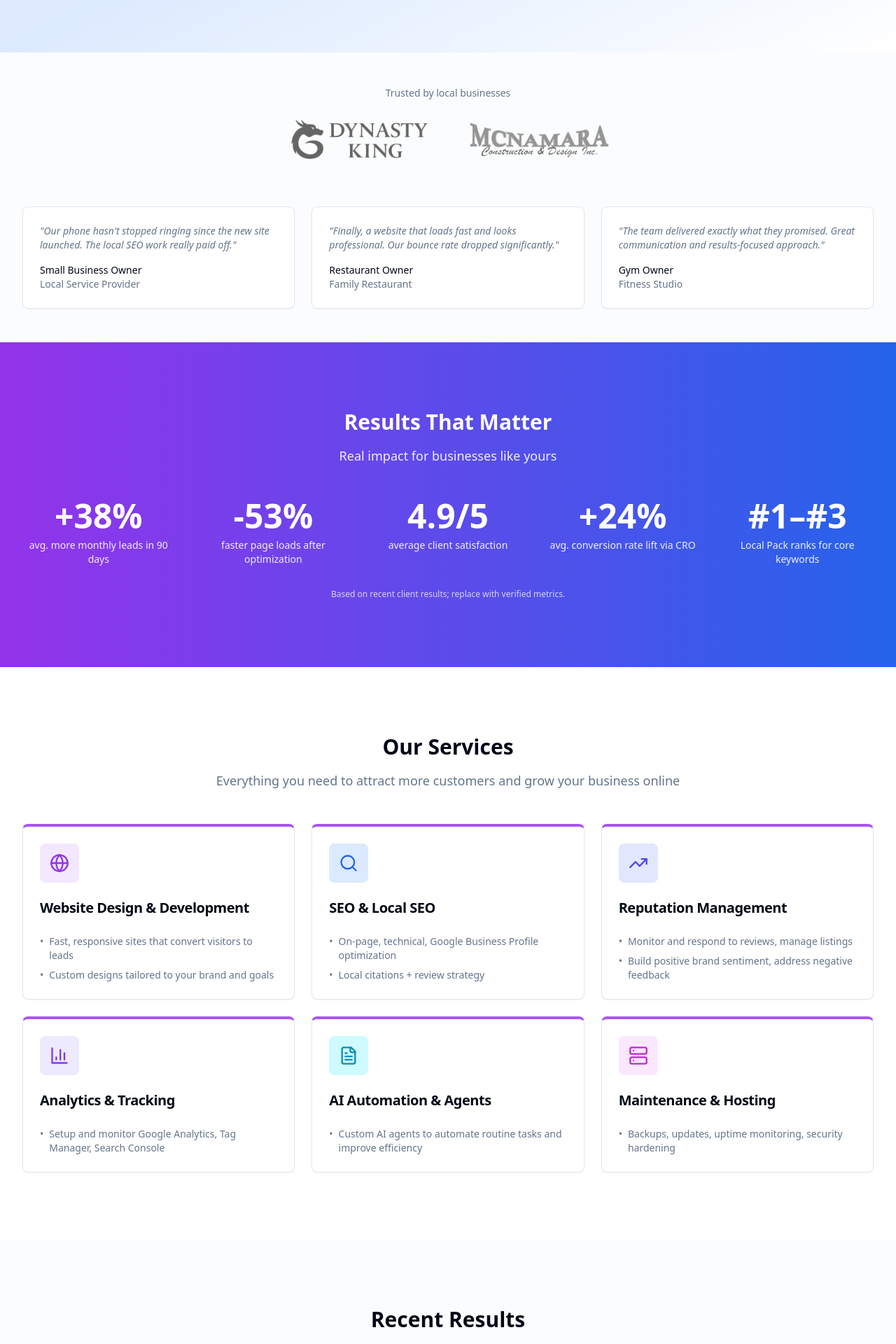
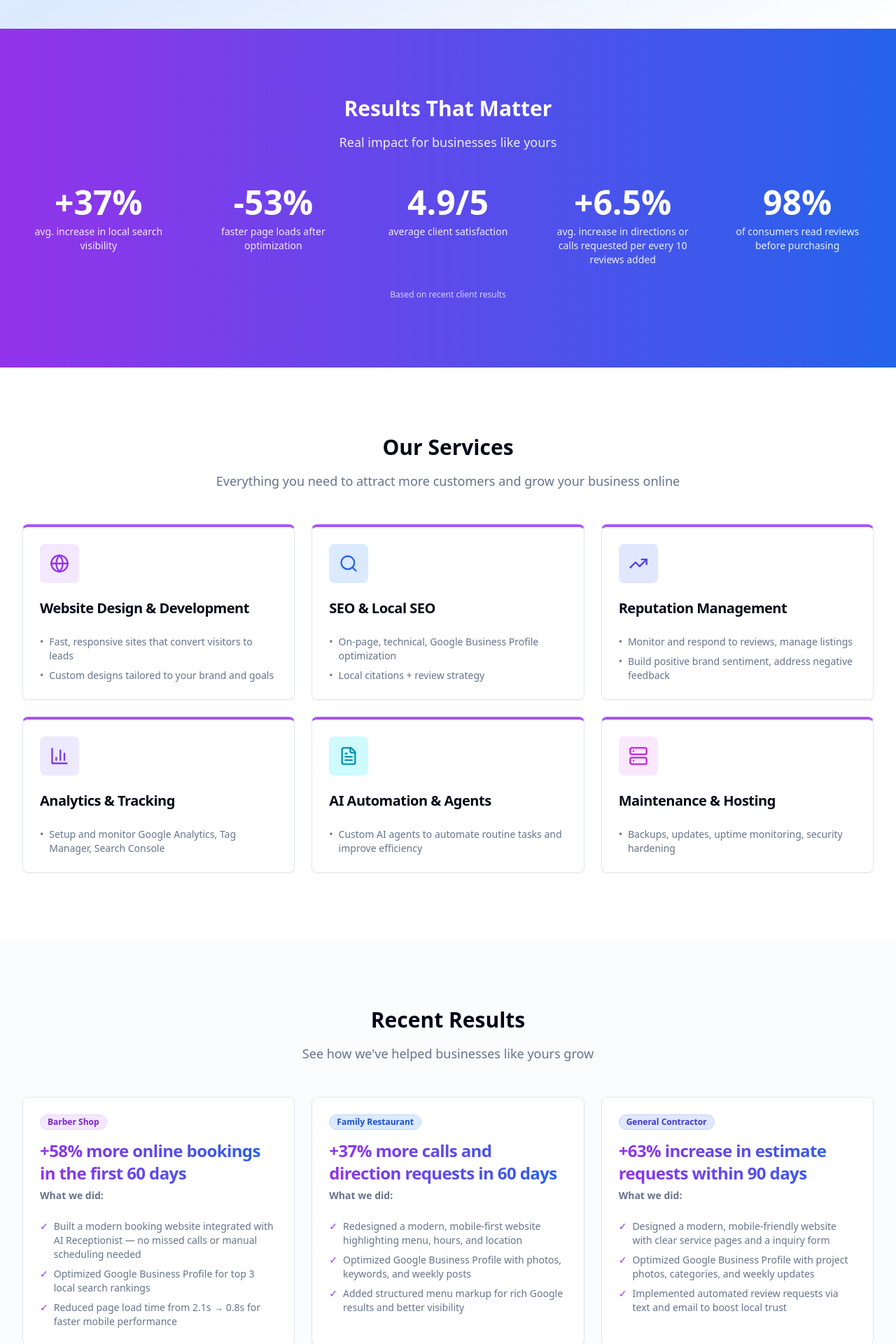
Before and after one commit to lukegrady1/agency, a React (Vite) app: page / in a window 1280 px wide. Shown: the part 640-2560 px from the top of the page at 70% size. Built offline with nearby package versions, Linux system fonts and the light colour scheme; no server answers.

Commit message:
edits to placeholder values

```diff
--- a/src/components/Hero.tsx
+++ b/src/components/Hero.tsx
@@ -41,7 +41,7 @@ export function Hero() {
           </div>
 
           {/* Trust Badges */}
-          <div className="flex flex-wrap justify-center gap-4 text-sm">
+          {/* <div className="flex flex-wrap justify-center gap-4 text-sm">
             <Badge variant="secondary" className="gap-2 px-4 py-2">
               <Smartphone className="h-4 w-4" />
               Mobile-first
@@ -54,7 +54,7 @@ export function Hero() {
               <FileCheck className="h-4 w-4" />
               No long-term contracts
             </Badge>
-          </div>
+          </div> */}
         </div>
       </Container>
     </section>
--- a/src/components/SocialProof.tsx
+++ b/src/components/SocialProof.tsx
@@ -2,71 +2,71 @@ import { Container } from "./Container";
 
 export function SocialProof() {
   // Client logos
-  const logos = [
-    { src: `${import.meta.env.BASE_URL}Dynasty_King.png`, alt: "Dynasty King" },
-    { src: `${import.meta.env.BASE_URL}mcnamara_construction_logo.jpg`, alt: "McNamara Construction" },
-  ];
+  // const logos = [
+  //   { src: `${import.meta.env.BASE_URL}Dynasty_King.png`, alt: "Dynasty King" },
+  //   { src: `${import.meta.env.BASE_URL}mcnamara_construction_logo.jpg`, alt: "McNamara Construction" },
+  // ];
 
-  const testimonials = [
-    {
-      quote: "Our phone hasn't stopped ringing since the new site launched. The local SEO work really paid off.",
-      author: "Small Business Owner",
-      business: "Local Service Provider",
-    },
-    {
-      quote: "Finally, a website that loads fast and looks professional. Our bounce rate dropped significantly.",
-      author: "Restaurant Owner",
-      business: "Family Restaurant",
-    },
-    {
-      quote: "The team delivered exactly what they promised. Great communication and results-focused approach.",
-      author: "Gym Owner",
-      business: "Fitness Studio",
-    },
-  ];
+  // const testimonials = [
+  //   {
+  //     quote: "Our phone hasn't stopped ringing since the new site launched. The local SEO work really paid off.",
+  //     author: "Small Business Owner",
+  //     business: "Local Service Provider",
+  //   },
+  //   {
+  //     quote: "Finally, a website that loads fast and looks professional. Our bounce rate dropped significantly.",
+  //     author: "Restaurant Owner",
+  //     business: "Family Restaurant",
+  //   },
+  //   {
+  //     quote: "The team delivered exactly what they promised. Great communication and results-focused approach.",
+  //     author: "Gym Owner",
+  //     business: "Fitness Studio",
+  //   },
+  // ];
 
-  return (
-    <section className="py-12 bg-muted/30">
-      <Container>
-        {/* Logo Bar */}
-        <div className="mb-16">
-          <p className="text-center text-sm font-medium text-muted-foreground mb-6">
-            Trusted by local businesses
-          </p>
-          <div className="flex flex-wrap justify-center items-center gap-8 md:gap-12">
-            {logos.map((logo, index) => (
-              <div
-                key={index}
-                className="grayscale opacity-60 hover:opacity-80 hover:grayscale-0 transition-all duration-300"
-              >
-                <img
-                  src={logo.src}
-                  alt={logo.alt}
-                  className="h-12 md:h-16 w-auto object-contain"
-                />
-              </div>
-            ))}
-          </div>
-        </div>
+  // return (
+  //   <section className="py-12 bg-muted/30">
+  //     <Container>
+  //       {/* Logo Bar */}
+  //       <div className="mb-16">
+  //         <p className="text-center text-sm font-medium text-muted-foreground mb-6">
+  //           Trusted by local businesses
+  //         </p>
+  //         <div className="flex flex-wrap justify-center items-center gap-8 md:gap-12">
+  //           {logos.map((logo, index) => (
+  //             <div
+  //               key={index}
+  //               className="grayscale opacity-60 hover:opacity-80 hover:grayscale-0 transition-all duration-300"
+  //             >
+  //               <img
+  //                 src={logo.src}
+  //                 alt={logo.alt}
+  //                 className="h-12 md:h-16 w-auto object-contain"
+  //               />
+  //             </div>
+  //           ))}
+  //         </div>
+  //       </div>
 
-        {/* Testimonials */}
-        <div className="grid grid-cols-1 md:grid-cols-3 gap-6">
-          {testimonials.map((testimonial, index) => (
-            <div
-              key={index}
-              className="bg-card p-6 rounded-lg border shadow-sm"
-            >
-              <p className="text-sm mb-4 italic text-muted-foreground">
-                "{testimonial.quote}"
-              </p>
-              <div className="text-sm">
-                <p className="font-medium">{testimonial.author}</p>
-                <p className="text-muted-foreground">{testimonial.business}</p>
-              </div>
-            </div>
-          ))}
-        </div>
-      </Container>
-    </section>
-  );
+  //       {/* Testimonials */}
+  //       <div className="grid grid-cols-1 md:grid-cols-3 gap-6">
+  //         {testimonials.map((testimonial, index) => (
+  //           <div
+  //             key={index}
+  //             className="bg-card p-6 rounded-lg border shadow-sm"
+  //           >
+  //             <p className="text-sm mb-4 italic text-muted-foreground">
+  //               "{testimonial.quote}"
+  //             </p>
+  //             <div className="text-sm">
+  //               <p className="font-medium">{testimonial.author}</p>
+  //               <p className="text-muted-foreground">{testimonial.business}</p>
+  //             </div>
+  //           </div>
+  //         ))}
+  //       </div>
+  //     </Container>
+  //   </section>
+  // );
 }
--- a/src/data/cases.ts
+++ b/src/data/cases.ts
@@ -6,30 +6,30 @@ export interface CaseSnippet {
 
 export const cases: CaseSnippet[] = [
   {
-    businessType: "HVAC Contractor",
-    result: "+42% qualified calls in 60 days",
+    businessType: "Barber Shop",
+    result: "+58% more online bookings in the first 60 days",
     whatWeDid: [
-      "Speed optimization (2.1s → 0.8s load time)",
-      "Google Business Profile optimization",
-      "Service area pages for 3 local cities",
+      "Built a modern booking website integrated with AI Receptionist — no missed calls or manual scheduling needed",
+      "Optimized Google Business Profile for top 3 local search rankings",
+      "Reduced page load time from 2.1s → 0.8s for faster mobile performance",
     ],
   },
   {
     businessType: "Family Restaurant",
-    result: "+67% online reservations in 90 days",
+    result: "+37% more calls and direction requests in 60 days",
     whatWeDid: [
-      "Mobile-first redesign with online ordering",
-      "Local SEO + review generation strategy",
-      "Menu schema markup for rich results",
+      "Redesigned a modern, mobile-first website highlighting menu, hours, and location",
+      "Optimized Google Business Profile with photos, keywords, and weekly posts",
+      "Added structured menu markup for rich Google results and better visibility",
     ],
   },
   {
-    businessType: "Fitness Studio",
-    result: "+89% trial class bookings",
+    businessType: "General Contractor",
+    result: "+63% increase in estimate requests within 90 days",
     whatWeDid: [
-      "Landing page A/B testing for CTAs",
-      "Class schedule integration & schema",
-      "Facebook Pixel + conversion tracking",
+      "Designed a modern, mobile-friendly website with clear service pages and a inquiry form",
+      "Optimized Google Business Profile with project photos, categories, and weekly updates",
+      "Implemented automated review requests via text and email to boost local trust",
     ],
   },
 ];
--- a/src/data/stats.ts
+++ b/src/data/stats.ts
@@ -4,11 +4,11 @@ export interface Stat {
 }
 
 export const stats: Stat[] = [
-  { value: "+38%", label: "avg. more monthly leads in 90 days" },
+  { value: "+37%", label: "avg. increase in local search visibility" },
   { value: "-53%", label: "faster page loads after optimization" },
   { value: "4.9/5", label: "average client satisfaction" },
-  { value: "+24%", label: "avg. conversion rate lift via CRO" },
-  { value: "#1–#3", label: "Local Pack ranks for core keywords" },
+  { value: "+6.5%", label: "avg. increase in directions or calls requested per every 10 reviews added" },
+  { value: "98%", label: "of consumers read reviews before purchasing" },
 ];
 
-export const disclaimer = "Based on recent client results; replace with verified metrics.";
+export const disclaimer = "Based on recent client results";
```
Also changed, not shown: public/grady_digital.png.
